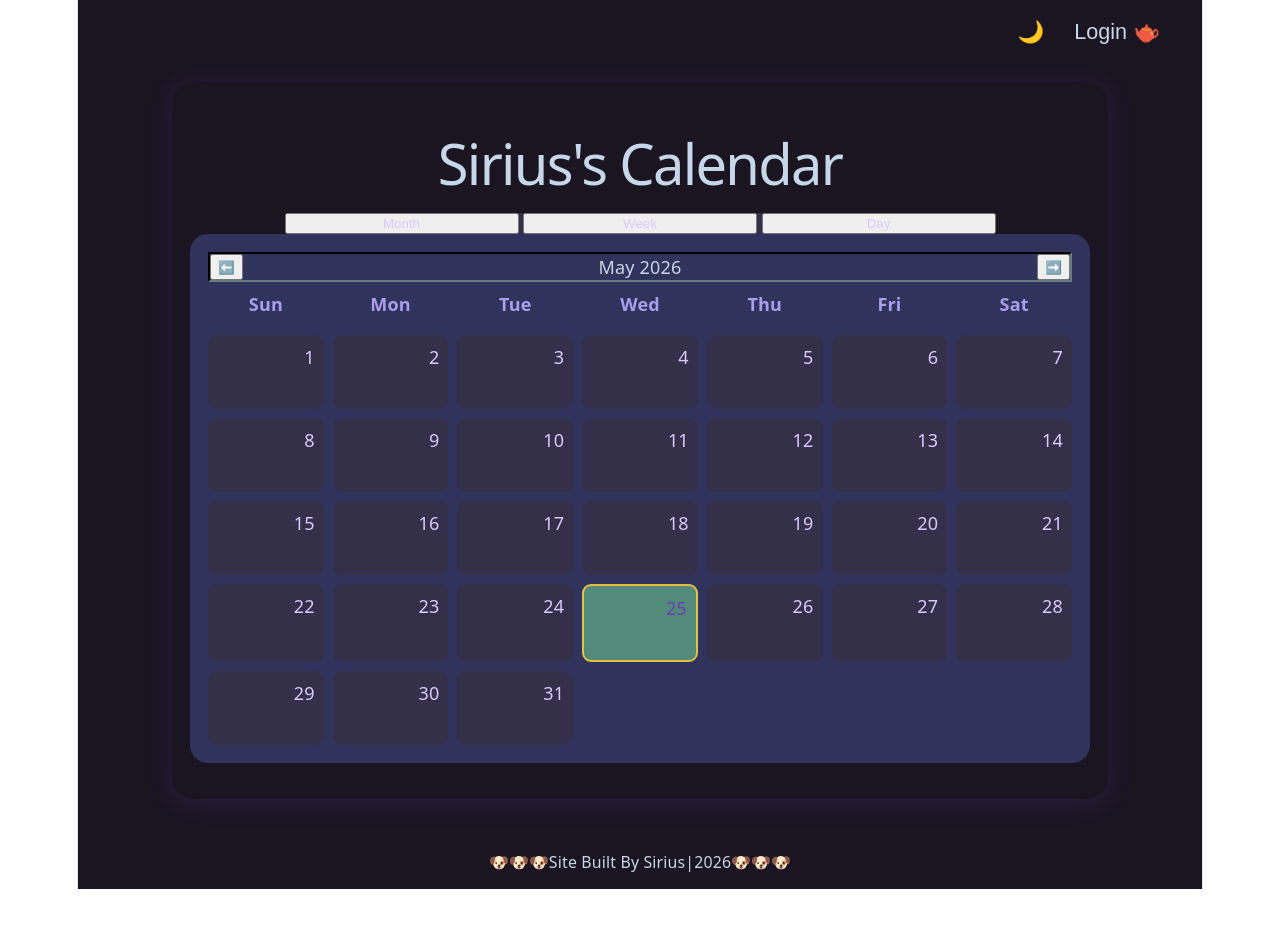
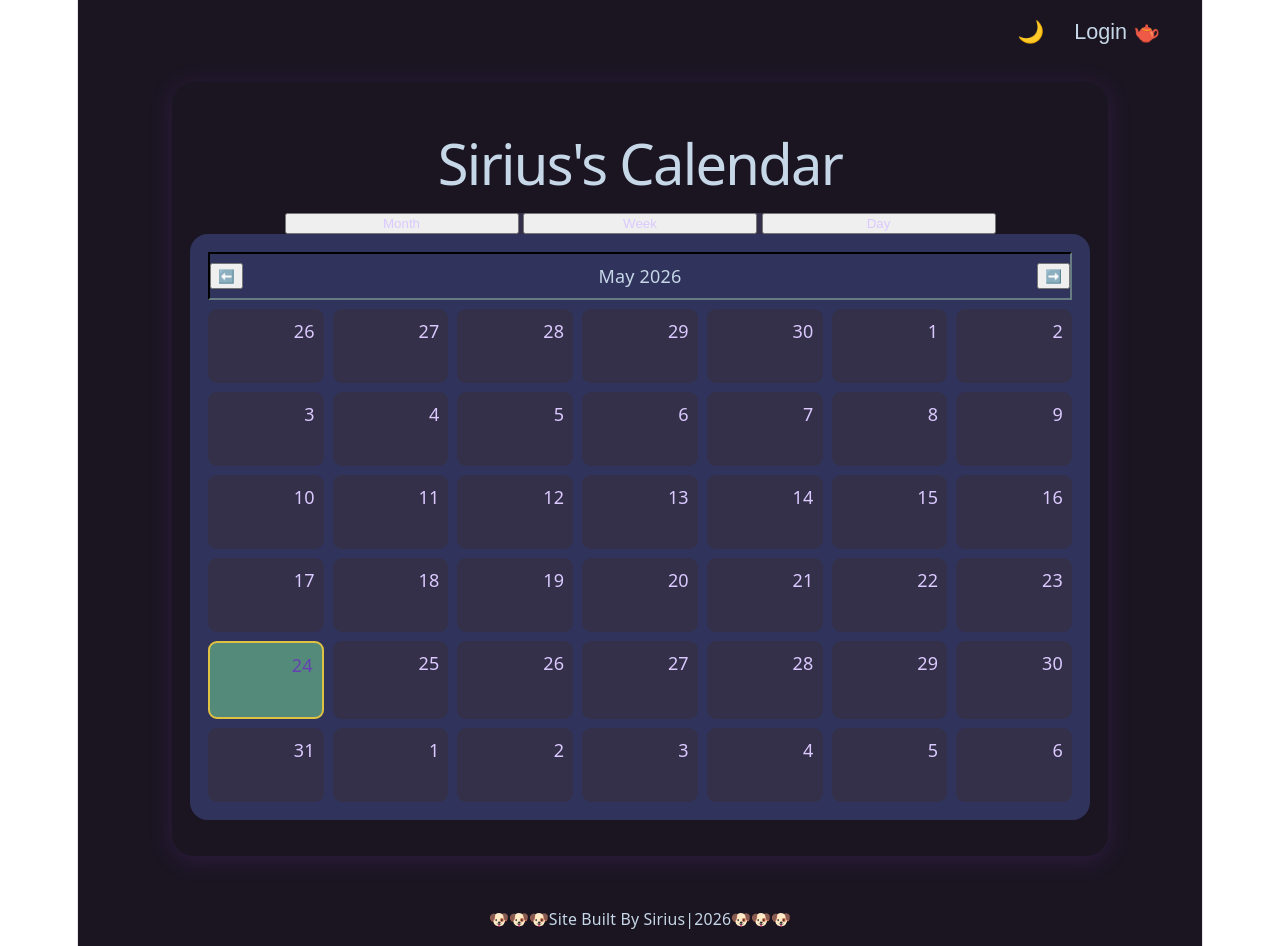
Before and after one commit to poisonpsychicghost-hue/Vue-Calendar-Project, a Vue app: page / in a window 1280 px wide. Before the commit the page ends 889 px from the top, so only its background shows below. Built offline with nearby package versions, Linux system fonts and the light colour scheme.

Commit message:
Incorporated date-fns into Monthly View Set Hooks for Prev + Next Month.

```diff
--- a/src/components/MonthlyView.vue
+++ b/src/components/MonthlyView.vue
@@ -21,68 +21,57 @@
 
         <!-- Calendar Grid-->
         <div class="grid">
-            <div :class="['weekday', theme]" v-for="day in weekdays" :key="day">{{ day }}</div>
-            <div :class="['day-cell', theme, {today: day.isToday}]" v-for="day in days" :key="day.date" >
-                {{ day.number }}
-                <!--Weather Icon and Color Tags-->
-            </div>
-        </div>
+  <div :class="['weekday', theme]" v-for="d in weekdays" :key="d">{{ d }}</div>
+  <div
+    v-for="day in monthDays"
+    :key="day.dateStr"
+    :class="['day-cell', theme, {today: day.isToday, 'other-month': day.monthNum !== month.value }]"
+  >
+    {{ day.dayNum }}
+    <!-- Weather icon, ToDo count, etc. -->
+  </div>
+</div>
     </div>
 </template>
 
 <script setup>
-import { ref } from 'vue'
+import { ref, computed } from 'vue'
+import { getMonthDays } from '../api/dateController'
+import { addMonths, subMonths } from 'date-fns'
 
-const props = defineProps(['theme'])
-const monthName = ref('May')
-const year = ref(2026)
-// const firstDay = new Date(year.value, monthIndex, 1)
-// const firstWeekday = firstDay.getDay() // 0 (Sun) to 6 (Sat)
-// Add empty slots to `days` before filling real days
 
-//Dummy Placeholders — Replace with API Calendar Logic Later
-const weekdays = ['Sun', 'Mon', 'Tue', 'Wed', 'Thu', 'Fri', 'Sat']
-const days = [
-    //Import from Calendar API to Replace DateBoard
-    {date: '2026-05-01', number: 1, isToday: false},
-    {date: '2026-05-02', number: 2, isToday: false},
-    {date: '2026-05-03', number: 3, isToday: false},
-    {date: '2026-05-04', number: 4, isToday: false},
-    {date: '2026-05-05', number: 5, isToday: false},
-    {date: '2026-05-06', number: 6, isToday: false},
-    {date: '2026-05-07', number: 7, isToday: false},
-    {date: '2026-05-08', number: 8, isToday: false},
-    {date: '2026-05-09', number: 9, isToday: false},
-    {date: '2026-05-10', number: 10, isToday: false},
-    {date: '2026-05-11', number: 11, isToday: false},
-    {date: '2026-05-12', number: 12, isToday: false},
-    {date: '2026-05-13', number: 13, isToday: false},
-    {date: '2026-05-14', number: 14, isToday: false},
-    {date: '2026-05-15', number: 15, isToday: false},
-    {date: '2026-05-16', number: 16, isToday: false},
-    {date: '2026-05-17', number: 17, isToday: false},
-    {date: '2026-05-18', number: 18, isToday: false},
-    {date: '2026-05-19', number: 19, isToday: false},
-    {date: '2026-05-20', number: 20, isToday: false},
-    {date: '2026-05-21', number: 21, isToday: false},
-    {date: '2026-05-22', number: 22, isToday: false},
-    {date: '2026-05-23', number: 23, isToday: false},
-    {date: '2026-05-24', number: 24, isToday: false},
-    {date: '2026-05-25', number: 25, isToday: true},
-    {date: '2026-05-26', number: 26, isToday: false},
-    {date: '2026-05-27', number: 27, isToday: false},
-    {date: '2026-05-28', number: 28, isToday: false},
-    {date: '2026-05-29', number: 29, isToday: false},
-    {date: '2026-05-30', number: 30, isToday: false},
-    {date: '2026-05-31', number: 31, isToday: false}
+const props = defineProps(['theme']);
+const year = ref(new Date().getFullYear());
+const month = ref(new Date().getMonth()); //Jan = 0 - Dec = 11
+const monthDays = computed(() => getMonthDays(year.value, month.value));
+const monthNameList = [
+    {index: 0, name: 'January'},
+    {index: 1, name: 'February'},
+    {index: 2, name: 'March'},
+    {index: 3, name: 'April'},
+    {index: 4, name: 'May'},
+    {index: 5, name: 'June'},
+    {index: 6, name: 'July'},
+    {index: 7, name: 'August'},
+    {index: 8, name: 'September'},
+    {index: 9, name: 'October'},
+    {index: 10, name: 'November'},
+    {index: 11, name: 'December'}
+
 ]
+const monthName = computed(() => monthNameList[month.value].name)
+
 
 function prevMonth() {
-    //Fill in with API logic
+  const date = subMonths(new Date(year.value, month.value, 1), 1)
+  year.value = date.getFullYear()
+  month.value = date.getMonth()
 }
 
 function nextMonth() {
-    //Fill in with API logic
+  const date = addMonths(new Date(year.value, month.value, 1), 1)
+  year.value = date.getFullYear()
+  month.value = date.getMonth()
 }
 
 </script>
@@ -103,7 +92,7 @@ function nextMonth() {
     justify-content: space-between;
     font-size: 1rem;
     margin-bottom: .5rem;
-    padding: o.5rem 0;
+    padding: 0.5rem 0;
     border:  2px inset #242c2e;
 }
 .grid {
```
